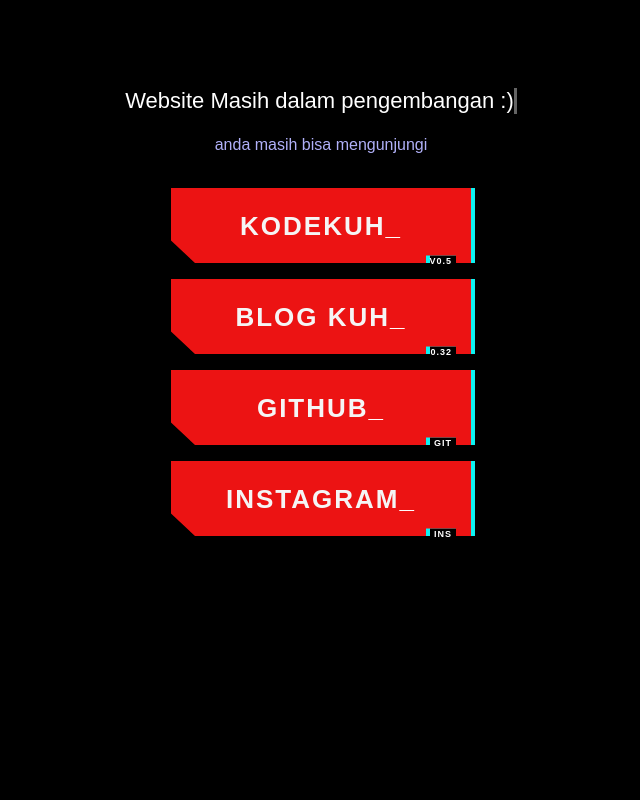
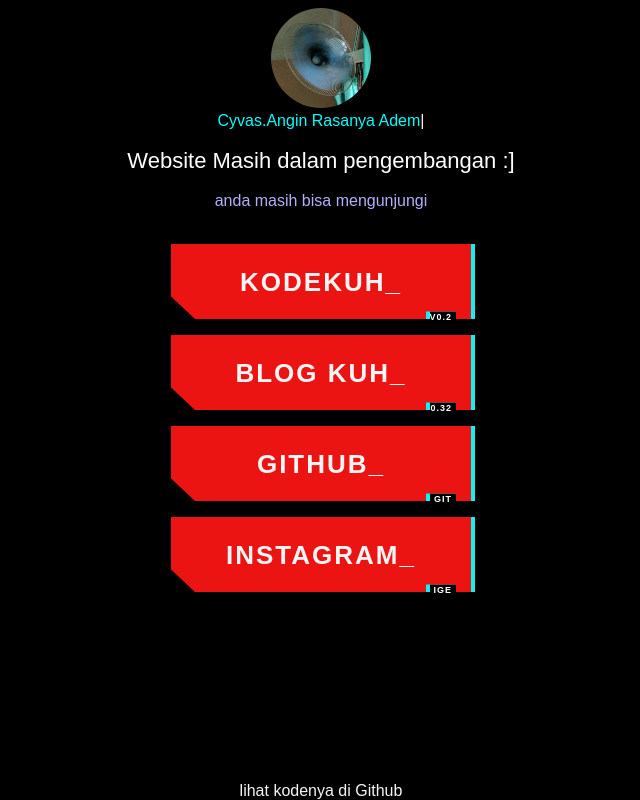
Before and after one commit to se7uh/se7uh.github.io, a plain HTML site: page index.html in a window 1280 px wide. Shown: the whole page, without its empty margins (319-959 px from the left). Drawn offline with nearby package versions, Linux system fonts and the light colour scheme; a web font is replaced by a local one.

Commit message:
update index v0.7

```diff
--- a/index.html
+++ b/index.html
@@ -3,14 +3,15 @@
 <head>
     <meta name="viewport" content="width=device-width, initial-scale=1.0">
     <title class="judul">index v0.5 </title>
+    <script src="https://cdn.jsdelivr.net/npm/typed.js@2.0.12"></script>
     <style>
-        @keyframes typing {
+        /*  @keyframes typing {
             from {
                 width: 0
             }
 
             to {
-                width: 100vmin
+                width: 95mm
             }
 
         }
@@ -23,7 +24,7 @@
             to {
                 border-color: whitesmoke;
             }
-        }
+        } */
 
         a:link {
             text-decoration: none;
@@ -45,27 +46,7 @@
             color: rgb(176, 176, 248);
         }
 
-        .effect {
-            overflow: hidden;
-            border-right: .15em solid whitesmoke;
-            white-space: nowrap;
-            font-size: 50px;
-            width: 0;
-            animation:
-                typing 2s steps(20, end) forwards,
-                blink .8s infinite;
-        }
 
-        .text {
-            overflow: hidden;
-            border-right: .15em solid orange;
-            white-space: nowrap;
-            font-size: 1.6rem;
-            width: 0;
-            animation:
-                typing 1s steps(20, end) alternate,
-                blink .8s infinite;
-        }
 
         @font-face {
             font-family: Cyber;
@@ -83,6 +64,7 @@
             flex-direction: column;
             justify-content: center;
             font-family: 'Cyber', sans-serif;
+            color: whitesmoke;
         }
 
         .cybr-btn {
@@ -353,6 +335,12 @@
             background: var(--primary);
             z-index: -1;
         }
+
+        .bawah {
+            color: whitesmoke;
+            position: absolute;
+            bottom: 0;
+        }
     </style>
 </head>
 
@@ -361,12 +349,13 @@
         <!-- <button class="cybr-btns">
             <span class="cybr-btn__glitchs">LOVE YOU</span>
         </button> -->
+        <img src="pp.webp" alt="pp gwejh" height="100px" width="100px" style="border-radius: 50%;"><br>
+        <span style="display: inline-block;
+        color: aqua;">Cyvas.Angin</span><span> </span><span style="color: aqua;" class="mov"> </span><br><br>
         <div style="font-size: 22px;
         color: white;
-        margin-top: 5rem;
         display: inline-block;
         width: max-content;" class="text">
-            Website Masih dalam pengembangan :)
         </div>
 
         <br><br>
@@ -377,17 +366,17 @@
         <div class="divBawah">
 
             <button class="cybr-btn">
-                <a href="http://kodekuh.online" target="_blank">Kodekuh</a><span aria-hidden>_</span>
-                <a href="http://kodekuh.online" target="_blank" class="cybr-btn__glitch">Kodekuh</a>
+                <a href="https://kodekuh.online/kodekuh" target="_blank">Kodekuh</a><span aria-hidden>_</span>
+                <a href="https://kodekuh.online/kodekuh" target="_blank" class="cybr-btn__glitch">Kodekuh</a>
 
-                <span aria-hidden class="cybr-btn__tag">V0.5</span>
+                <span aria-hidden class="cybr-btn__tag">V0.2</span>
             </button>
             <p></p>
 
 
             <button class="cybr-btn">
-                <a href="https://cyvass.github.io/blog" target="_blank">Blog kuh</a><span aria-hidden>_</span>
-                <a href="https://cyvass.github.io/blog" target="_blank" class="cybr-btn__glitch">Blog kuh</a>
+                <a href="https://kodekuh.online/blog" target="_blank">Blog kuh</a><span aria-hidden>_</span>
+                <a href="https://kodekuh.online/blog" target="_blank" class="cybr-btn__glitch">Blog kuh</a>
 
                 <span aria-hidden class="cybr-btn__tag">0.32</span>
             </button>
@@ -406,12 +395,28 @@
 
                 <a href="https://instagram.com/cyvas.angin" target="_blank" class="cybr-btn__glitch">Instagram</a>
 
-                <span aria-hidden class="cybr-btn__tag">INS</span>
+                <span aria-hidden class="cybr-btn__tag">IGE</span>
             </button>
-
 
         </div>
     </center>
+    <span class="bawah">lihat kodenya di <a href="http://github.com/cyvass/kodekuh.online" target="_blank" rel="noopener noreferrer">Github</a></span>
+
 </body>
+<script>
+    var typed = new Typed(".mov", {
+        strings: [, "Rasanya Dingin", "Rasanya Adem", "Rasanya Sejuk", "Rasanya Segar", "Rasanya Wenak Pokoke Ya"],
+        typeSpeed: 100,
+        backSpeed: 90,
+        loop: true
+
+    });
+    var typedX = new Typed('.text', {
+        strings: [, 'Website Masih dalam pengembangan :]'],
+        typeSpeed: 15,
+        loop: false,
+        showCursor: false
+    });
+</script>
 
 </html>
```
Also changed, not shown: .well-known/pki-validation/2A481B715D06C05173F5AD409D6F8FE6.txt (deleted), pp.webp (added).
